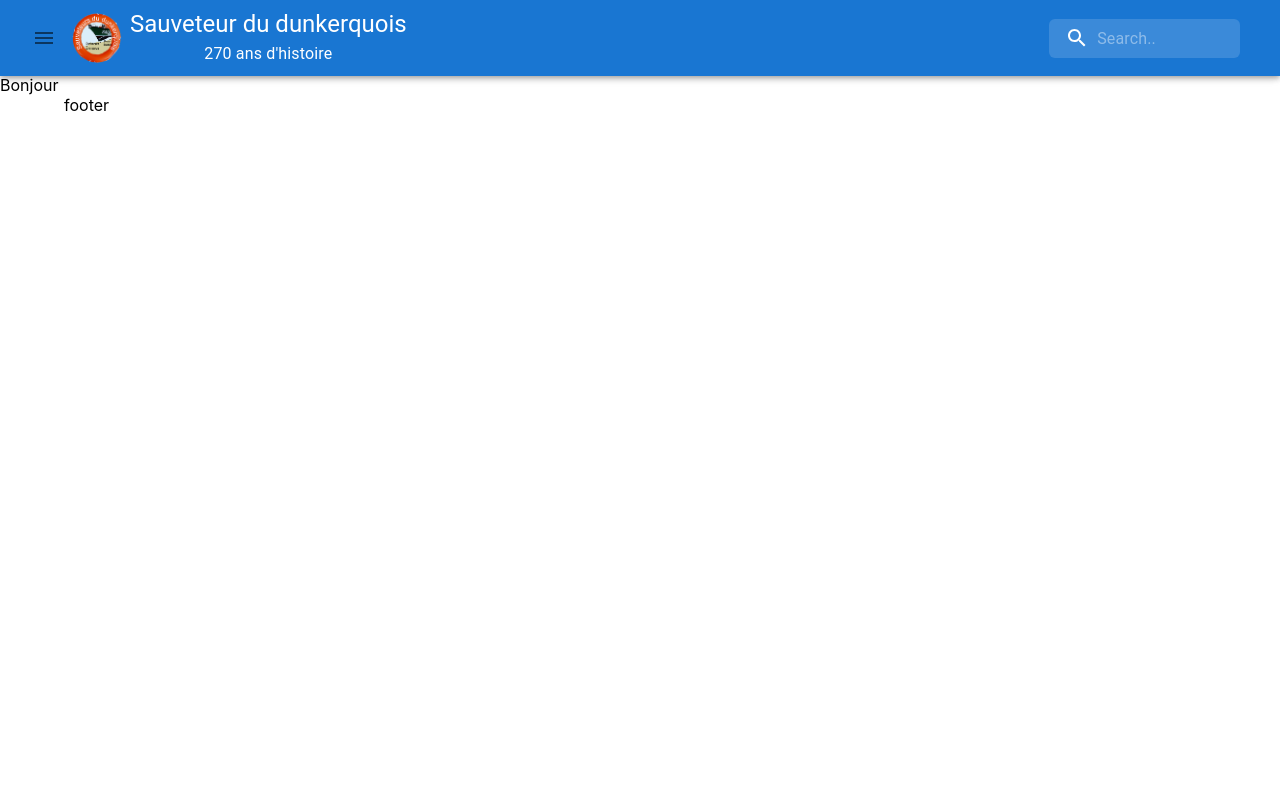
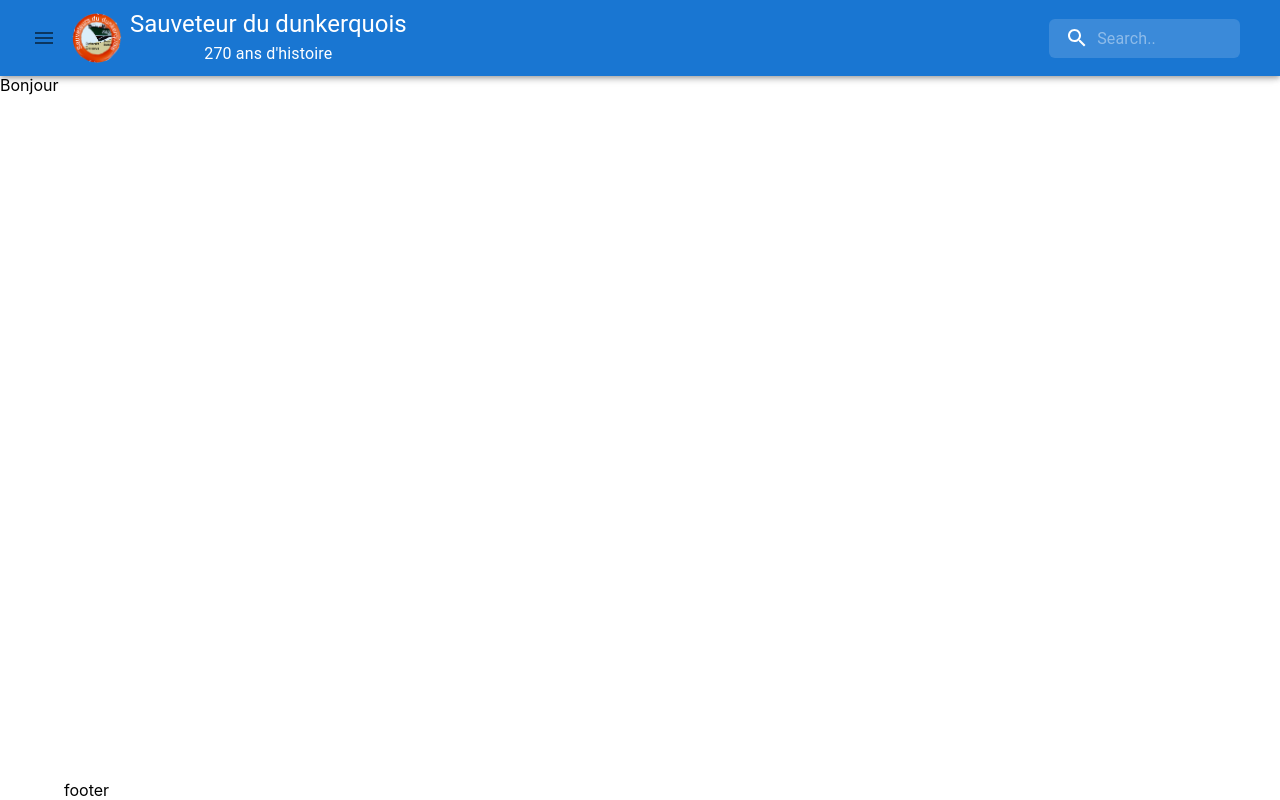
Before and after one commit to LesCop1/ndi-2021, a React (Create React App) app: page / in a window 1280 px wide. Built offline with nearby package versions, Linux system fonts and the light colour scheme.

Commit message:
Fix default layout and footer

```diff
--- a/src/index.scss
+++ b/src/index.scss
@@ -1,13 +1,15 @@
-body {
+body, #root {
+  min-height: 100vh;
+  display: flex;
+  flex-direction: column;
+
   margin: 0;
-  font-family: -apple-system, BlinkMacSystemFont, 'Segoe UI', 'Roboto', 'Oxygen',
-    'Ubuntu', 'Cantarell', 'Fira Sans', 'Droid Sans', 'Helvetica Neue',
-    sans-serif;
+  font-family: -apple-system, BlinkMacSystemFont, "Segoe UI", "Roboto", "Oxygen", "Ubuntu", "Cantarell", "Fira Sans",
+    "Droid Sans", "Helvetica Neue", sans-serif;
   -webkit-font-smoothing: antialiased;
   -moz-osx-font-smoothing: grayscale;
 }
 
 code {
-  font-family: source-code-pro, Menlo, Monaco, Consolas, 'Courier New',
-    monospace;
+  font-family: source-code-pro, Menlo, Monaco, Consolas, "Courier New", monospace;
 }
--- a/src/layouts/DefaultLayout.scss
+++ /dev/null
@@ -1,5 +0,0 @@
-@import "../constants.scss";
-
-.DefaultLayout {
-    min-height: calc(100vh - #{$toolbar-offset});
-}
--- a/src/layouts/DefaultLayout.tsx
+++ /dev/null
@@ -1,6 +0,0 @@
-import React from "react";
-import "./DefaultLayout.scss";
-
-const DefaultLayout: React.FC = ({ children }) => <div className="DefaultLayout">{children}</div>;
-
-export default DefaultLayout;
--- a/src/layouts/MainLayout.scss
+++ b/src/layouts/MainLayout.scss
@@ -26,6 +26,10 @@
   margin-top: $toolbar-offset;
 }
 
+.content {
+    flex: 1 0 auto;
+}
+
 .footer {
-  margin-top: auto;
+    flex-shrink: 0;
 }
--- a/src/layouts/MainLayout.tsx
+++ b/src/layouts/MainLayout.tsx
@@ -4,7 +4,6 @@
 import "./MainLayout.scss";
 import Search from "components/SearchBar";
 import logo from "../images/logo.png";
-import DefaultLayout from "./DefaultLayout";
 
 const MainLayout: React.FC = ({ children }) => {
   const [drawerState, setDrawerState] = useState(false);
@@ -14,7 +13,7 @@
   };
 
   return (
-    <DefaultLayout>
+    <>
       <AppBar className="MainLayout">
         <Toolbar>
           <IconButton onClick={() => toggleDrawer()}>
@@ -36,14 +35,15 @@
         </Toolbar>
       </AppBar>
       <div className="toolbar-offset" />
-      {children}
+      <div className="content">{children}</div>
+
       <Container className="footer">footer</Container>
       <Drawer anchor="left" open={drawerState} onClose={() => toggleDrawer()}>
         <div>a</div>
         <div>b</div>
         <div>c</div>
       </Drawer>
-    </DefaultLayout>
+    </>
   );
 };
 
```
